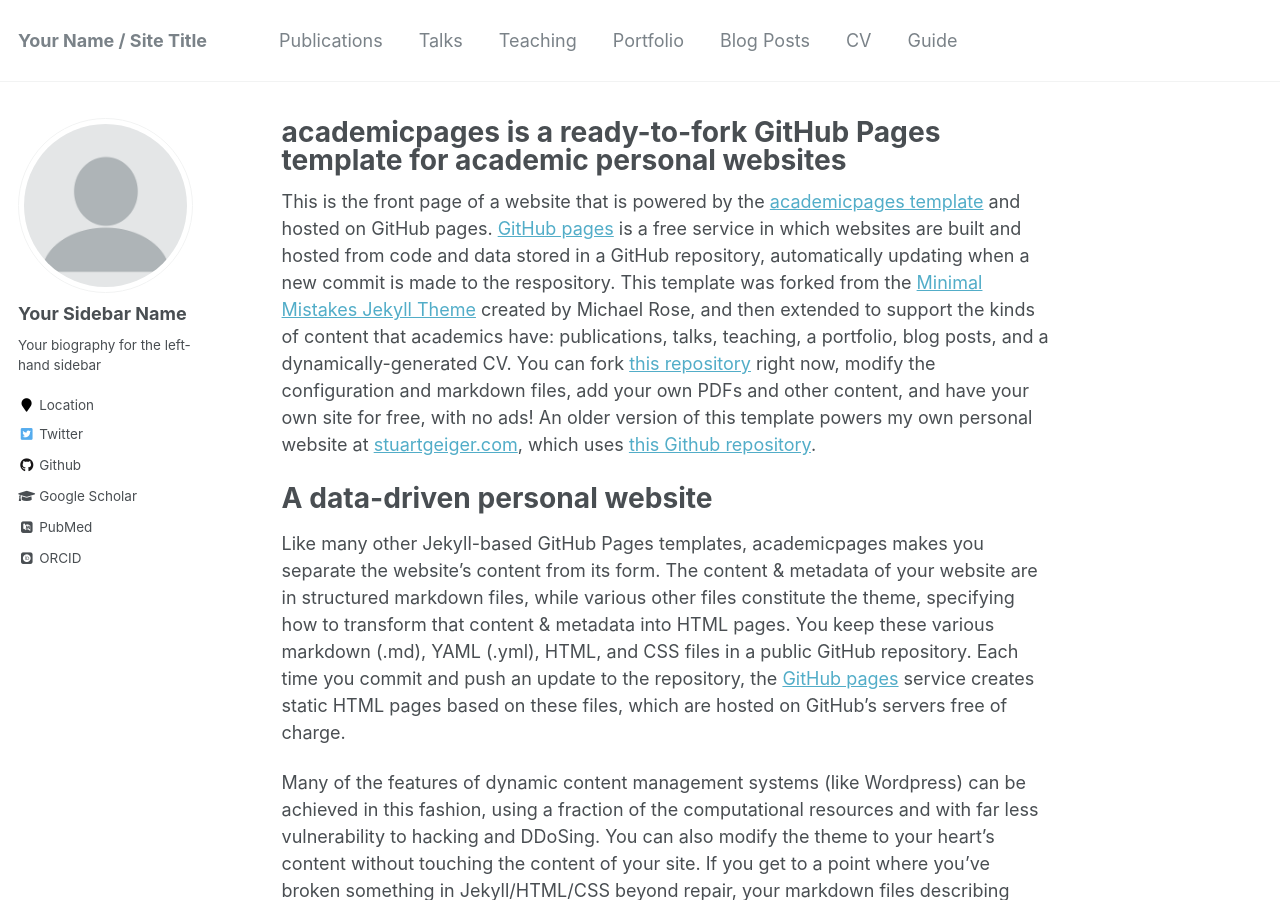
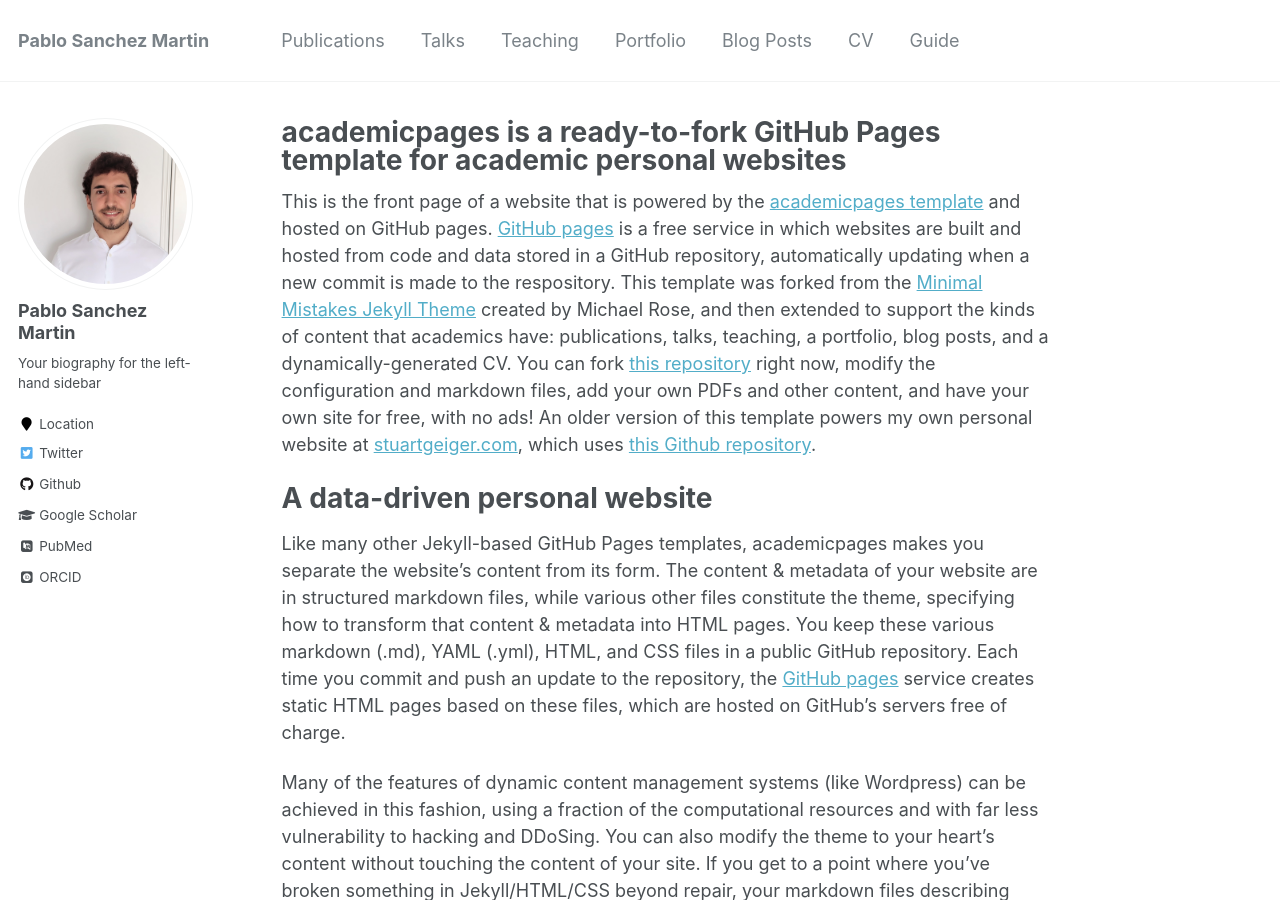
Before and after one commit to psanch21/psanch21.github.io, a Jekyll site: the page built from _pages/about.md, in a window 1280 px wide and 900 px high. Built offline with Jekyll 4.4.1, drawn with Linux system fonts in a browser that asks for light colours; some web fonts are replaced; some of the changed text lies outside the part shown.

Commit message:
First changes

```diff
--- a/_config.yml
+++ b/_config.yml
@@ -7,13 +7,13 @@
 
 # Site Settings
 locale                   : "en-US"
-title                    : "Your Name / Site Title"
+title                    : "Pablo Sanchez Martin"
 title_separator          : "-"
-name                     : &name "Your Name"
-description              : &description "personal description"
-url                      : https://academicpages.github.io # the base hostname & protocol for your site e.g. "https://mmistakes.github.io"
+name                     : &name "Pablo Sanchez Martin"
+description              : &description "PhD Student at Max Planck Institute for Intelligence Systems"
+url                      : https://psanch21.github.io # the base hostname & protocol for your site e.g. "https://mmistakes.github.io"
 baseurl                  : "" # the subpath of your site, e.g. "/blog"
-repository               : "academicpages/academicpages.github.io"
+repository               : "psanch21/psanch21.github.io"
 teaser                   :  # filename of teaser fallback teaser image placed in /images/, .e.g. "500x300.png"
 breadcrumbs              : false # true, false (default)
 words_per_minute         : 160
@@ -80,7 +80,7 @@ analytics:
 
 # Site Author
 author:
-  name             : "Your Sidebar Name"
+  name             : "Pablo Sanchez Martin"
   avatar           : "profile.png"
   bio              : "Your biography for the left-hand sidebar"
   location         : "Location"
```
Also changed, not shown: images/profile.png, 1 other file.
